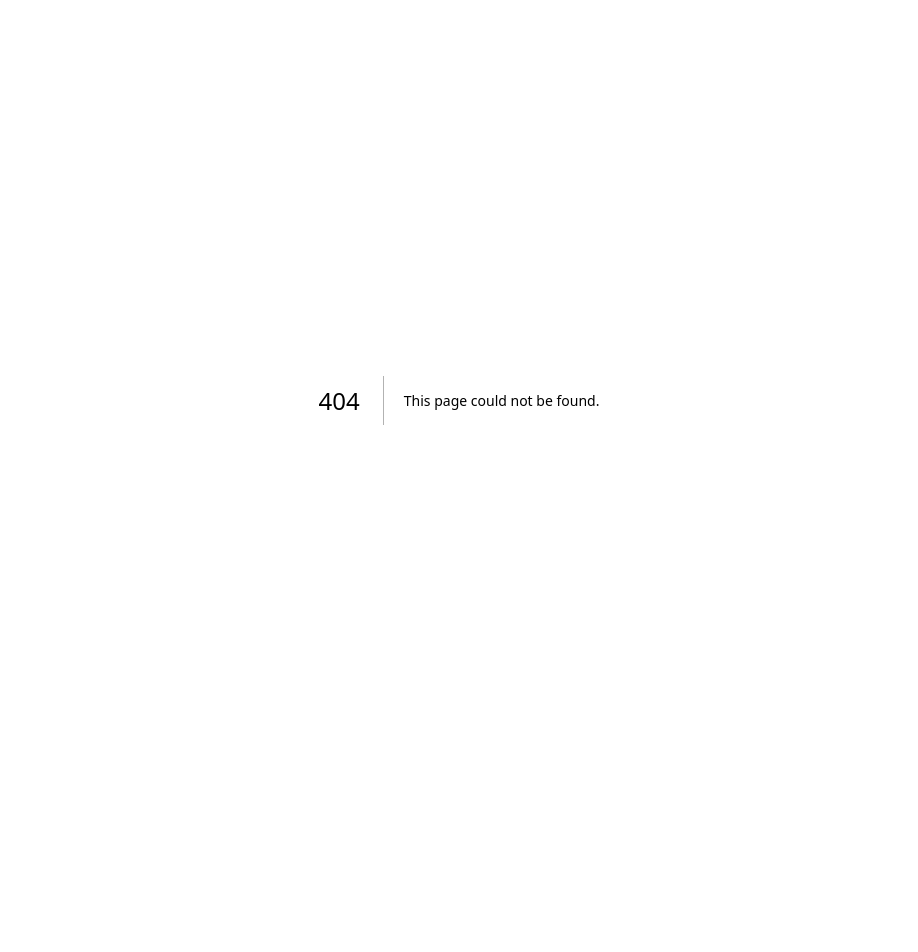
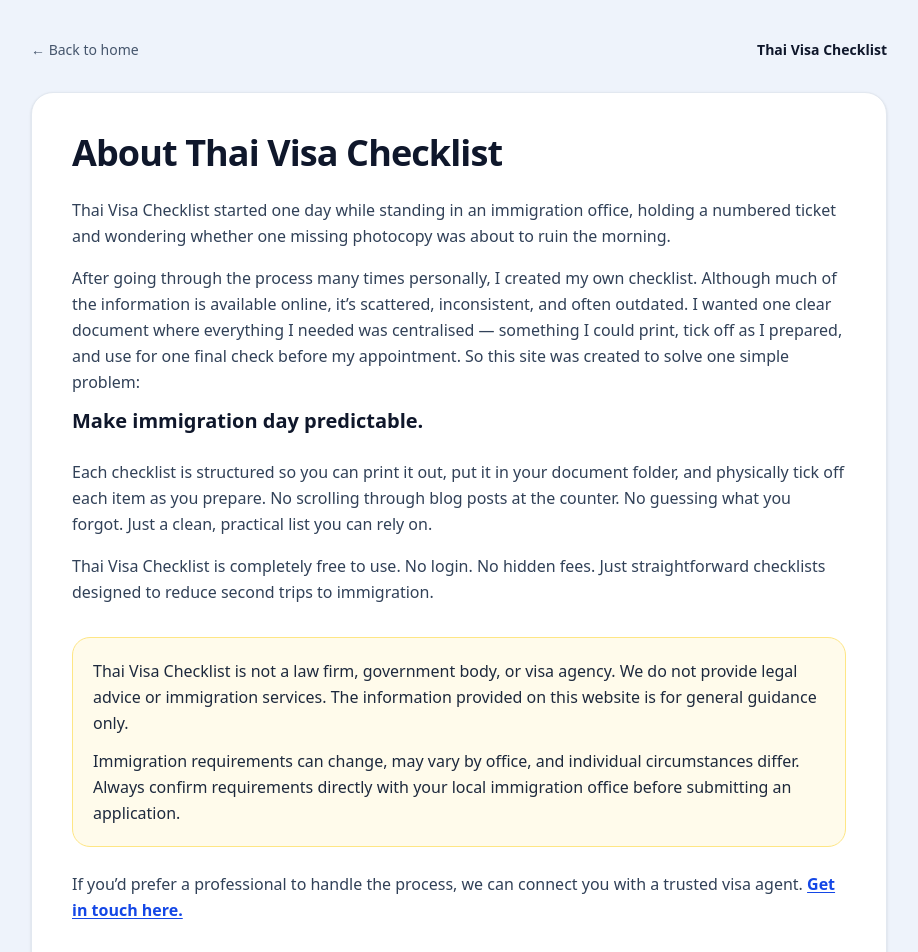
Before and after one commit to richardwskinner/thai-visa-checklist, a Next.js app: page /about in a window 1280 px wide. Before the commit this address had no page. Shown: the top 952 px of the page, without its empty margins (181-1099 px from the left). Before the commit the page ends 800 px from the top, so only its background shows below. Built offline with nearby package versions, Linux system fonts and the light colour scheme.

Commit message:
Add About link to homepage

```diff
--- /dev/null
+++ b/app/about/page.tsx
@@ -0,0 +1,100 @@
+import Link from "next/link";
+import type { Metadata } from "next";
+
+export const metadata: Metadata = {
+  title: "About",
+  description:
+    "About Thai Visa Checklist — why it exists, how it helps, and how to connect with trusted visa agents.",
+};
+
+export default function AboutPage() {
+  return (
+    <div className="min-h-screen bg-[#eef3fb]">
+      <div className="mx-auto w-full max-w-4xl px-5 py-10">
+        {/* Top nav */}
+        <div className="mb-8 flex items-center justify-between">
+          <Link
+            href="/"
+            className="text-sm font-medium text-slate-600 hover:text-slate-900"
+          >
+            ← Back to home
+          </Link>
+
+          <Link
+            href="/"
+            className="text-sm font-semibold text-slate-900 hover:underline underline-offset-4"
+          >
+            Thai Visa Checklist
+          </Link>
+        </div>
+
+        {/* Content card */}
+        <div className="rounded-3xl border border-slate-200 bg-white p-8 shadow-sm sm:p-10">
+          <h1 className="text-4xl font-extrabold tracking-tight text-slate-900">
+            About Thai Visa Checklist
+          </h1>
+
+          <p className="mt-6 text-slate-700 leading-relaxed">
+            Thai Visa Checklist started one day while standing in an immigration
+            office, holding a numbered ticket and wondering whether one missing
+            photocopy was about to ruin the morning.
+          </p>
+
+          <p className="mt-4 text-slate-700 leading-relaxed">
+            After going through the process many times personally, I created my
+            own checklist. Although much of the information is available online,
+            it’s scattered, inconsistent, and often outdated. I wanted one clear
+            document where everything I needed was centralised — something I
+            could print, tick off as I prepared, and use for one final check
+            before my appointment. So this site was created to solve one simple problem:
+          </p>
+
+          <p className="mt-3 text-xl font-extrabold text-slate-900">
+            Make immigration day predictable.
+          </p>
+
+          <p className="mt-6 text-slate-700 leading-relaxed">
+            Each checklist is structured so you can print it out, put it in your
+            document folder, and physically tick off each item as you prepare.
+            No scrolling through blog posts at the counter. No guessing what you
+            forgot. Just a clean, practical list you can rely on.
+          </p>
+
+          <p className="mt-4 text-slate-700 leading-relaxed">
+            Thai Visa Checklist is completely free to use. No login. No hidden
+            fees. Just straightforward checklists designed to reduce second
+            trips to immigration.
+          </p>
+
+         <div className="mt-8 rounded-2xl border border-amber-200 bg-amber-50 p-5">
+  <p className="text-slate-800 leading-relaxed">
+    Thai Visa Checklist is not a law firm, government body, or visa agency.
+    We do not provide legal advice or immigration services. The information
+    provided on this website is for general guidance only.
+  </p>
+
+  <p className="mt-3 text-slate-800 leading-relaxed">
+    Immigration requirements can change, may vary by office, and individual
+    circumstances differ. Always confirm requirements directly with your
+    local immigration office before submitting an application.
+  </p>
+</div>
+
+          <p className="mt-6 text-slate-700 leading-relaxed">
+            If you’d prefer a professional to handle the process, we can connect you with a trusted visa agent.{" "}
+            <a
+              href="/contact"
+              className="font-semibold text-blue-700 underline underline-offset-2 hover:text-blue-900"
+            >
+              Get in touch here.
+            </a>
+          </p>
+
+          <p className="mt-10 text-sm text-slate-500">
+            Until then — bring extra copies.
+          </p>
+        </div>
+      </div>
+    </div>
+  );
+}
--- a/app/page.tsx
+++ b/app/page.tsx
@@ -14,6 +14,19 @@ export default function HomePage() {
   return (
     <div className="min-h-screen bg-[#eef3fb]">
       <div className="mx-auto w-full max-w-5xl px-5">
+
+{/* Top Navigation */}
+<div className="pt-6">
+  <div className="flex items-center justify-end">
+    <Link
+      href="/about"
+      className="rounded-full border border-slate-200 bg-white px-4 py-2 text-sm font-medium text-slate-700 shadow-sm hover:bg-slate-50 hover:text-slate-900"
+    >
+      About
+    </Link>
+  </div>
+</div>
+
         {/* Hero */}
         <div className="pt-10 pb-8 text-center">
           <h1 className="text-5xl sm:text-6xl font-extrabold tracking-tight text-slate-900">
@@ -86,7 +99,6 @@ export default function HomePage() {
             </div>
           </CardContent>
         </Card>
-
         <div className="py-10 text-xs text-slate-500">
           <Separator className="mb-4" />
           Note: Requirements can vary by immigration office. Always confirm locally.
```
